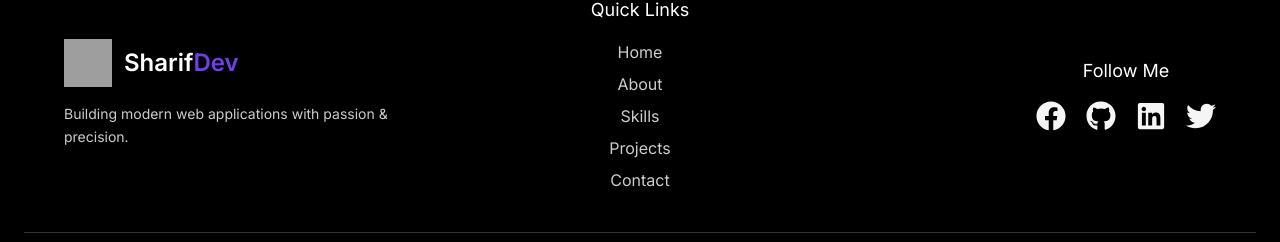
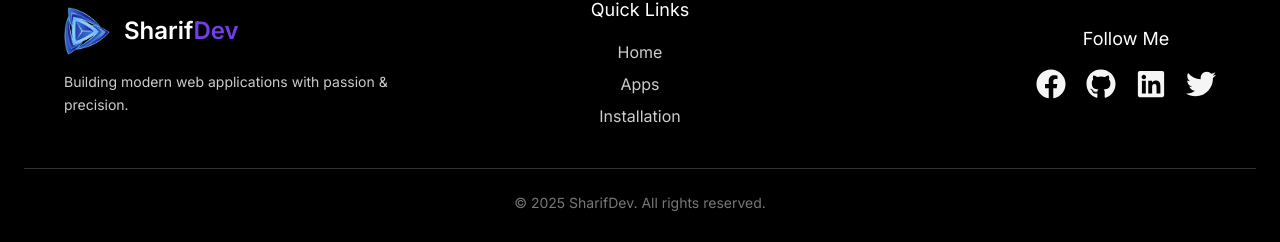
Before and after one commit to mdsharifkhandakar/B12-A08-Hero-Apps, a React (Vite) app: page / in a window 1280 px wide. Shown: the part 2399-2641 px from the top of the page. Built offline with nearby package versions, Linux system fonts and the light colour scheme; grey boxes are pictures that could not be loaded.

Commit message:
added the Footer update

```diff
--- a/src/components/footer/Footer.jsx
+++ b/src/components/footer/Footer.jsx
@@ -1,5 +1,5 @@
 import React from 'react';
-import logo from '/logo.png';
+import logo from '../../assets/logo.png';
 import { Link } from 'react-router-dom';
 import { FaFacebook, FaGithub, FaLinkedin, FaTwitter } from 'react-icons/fa';
 
@@ -37,22 +37,12 @@ const Footer = () => {
               </li>
               <li>
                 <a href="#about" className="hover:text-[#713fe7]">
-                  About
+                  Apps
                 </a>
               </li>
               <li>
                 <a href="#skills" className="hover:text-[#713fe7]">
-                  Skills
-                </a>
-              </li>
-              <li>
-                <a href="#projects" className="hover:text-[#713fe7]">
-                  Projects
-                </a>
-              </li>
-              <li>
-                <a href="#contact" className="hover:text-[#713fe7]">
-                  Contact
+                  Installation
                 </a>
               </li>
             </ul>
```
